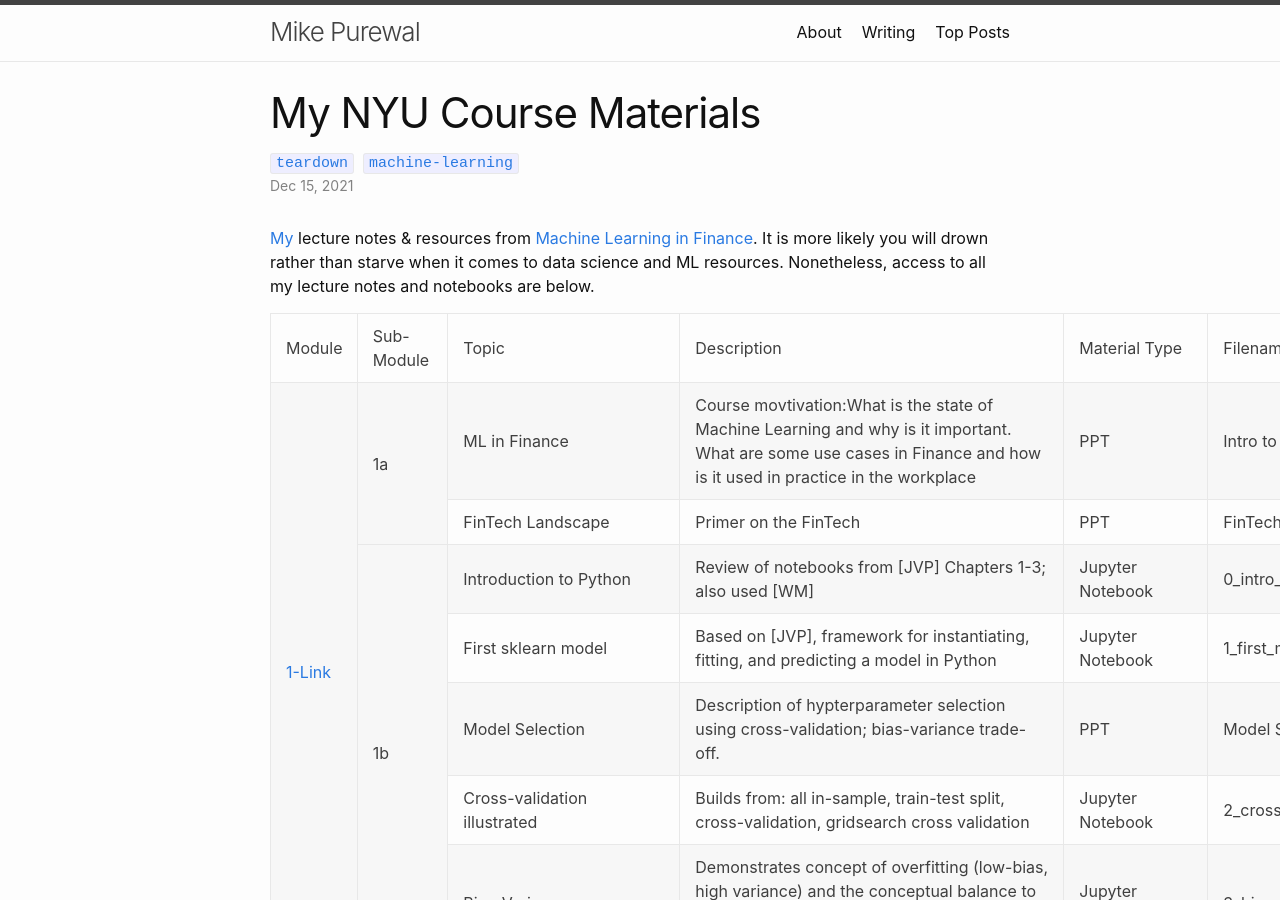
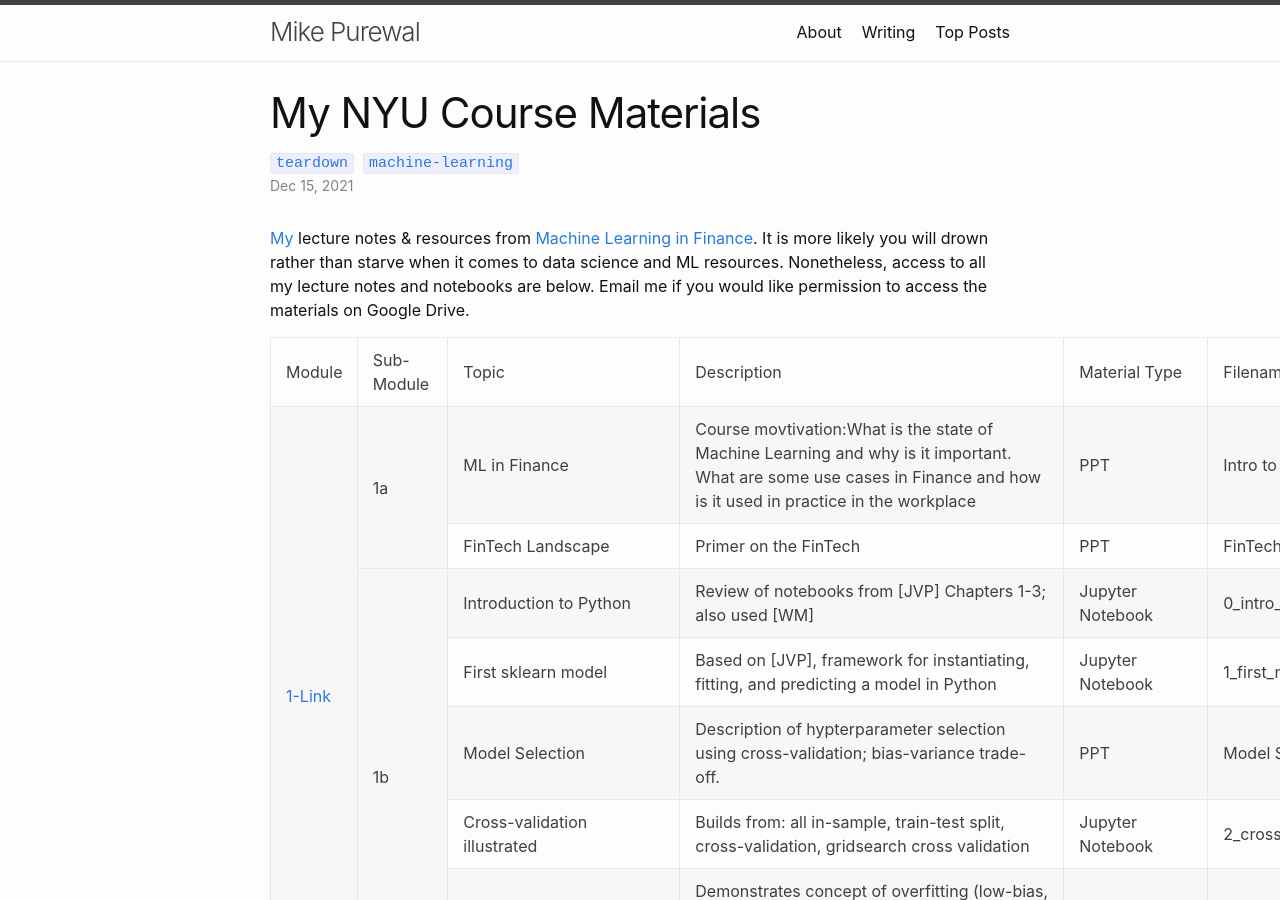
Before and after one commit to meninder/amplify-website, a Jekyll site: the page built from _posts/2021-12-15-nyu-resources.html, in a window 1280 px wide and 900 px high. Built offline with Jekyll 4.4.1, drawn with Linux system fonts in a browser that asks for light colours.

Commit message:
added text for permissions on nyu resources

```diff
--- a/_posts/2021-12-15-nyu-resources.html
+++ b/_posts/2021-12-15-nyu-resources.html
@@ -13,7 +13,8 @@ caption: "Links to materials from my NYU class: Machine Learning in Finance."
             href="https://engineering.nyu.edu/academics/departments/finance-and-risk-engineering/fre-course-listings">Machine
         Learning in Finance</a>.
         It is more likely you will drown rather than starve when it comes to data science and ML resources. Nonetheless,
-        access to all my lecture notes and notebooks are below. </p>
+        access to all my lecture notes and notebooks are below.  Email me if you would like permission to access the
+        materials on Google Drive. </p>
     <table border=0 cellpadding=0 cellspacing=0 width=1139 style='border-collapse:
  collapse;table-layout:fixed;width:854pt'>
         <col class=xl65535 width=87 style='width:65pt'>
```
